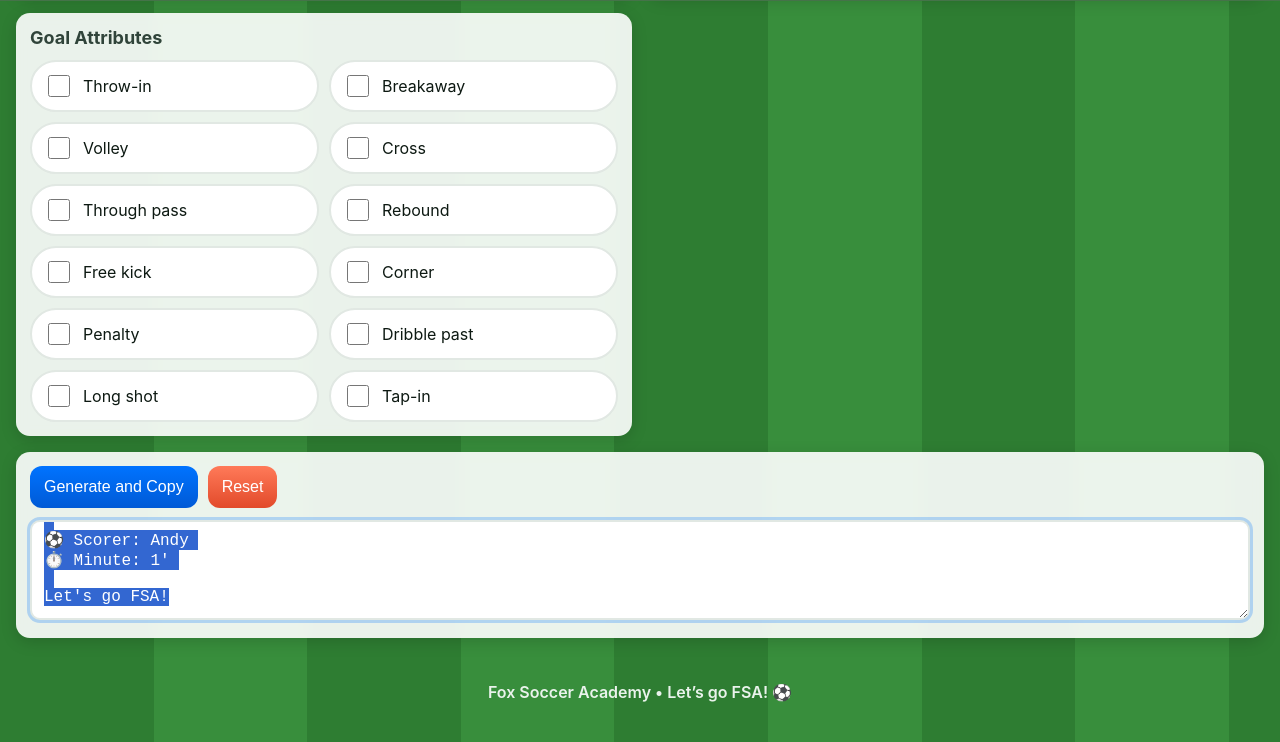
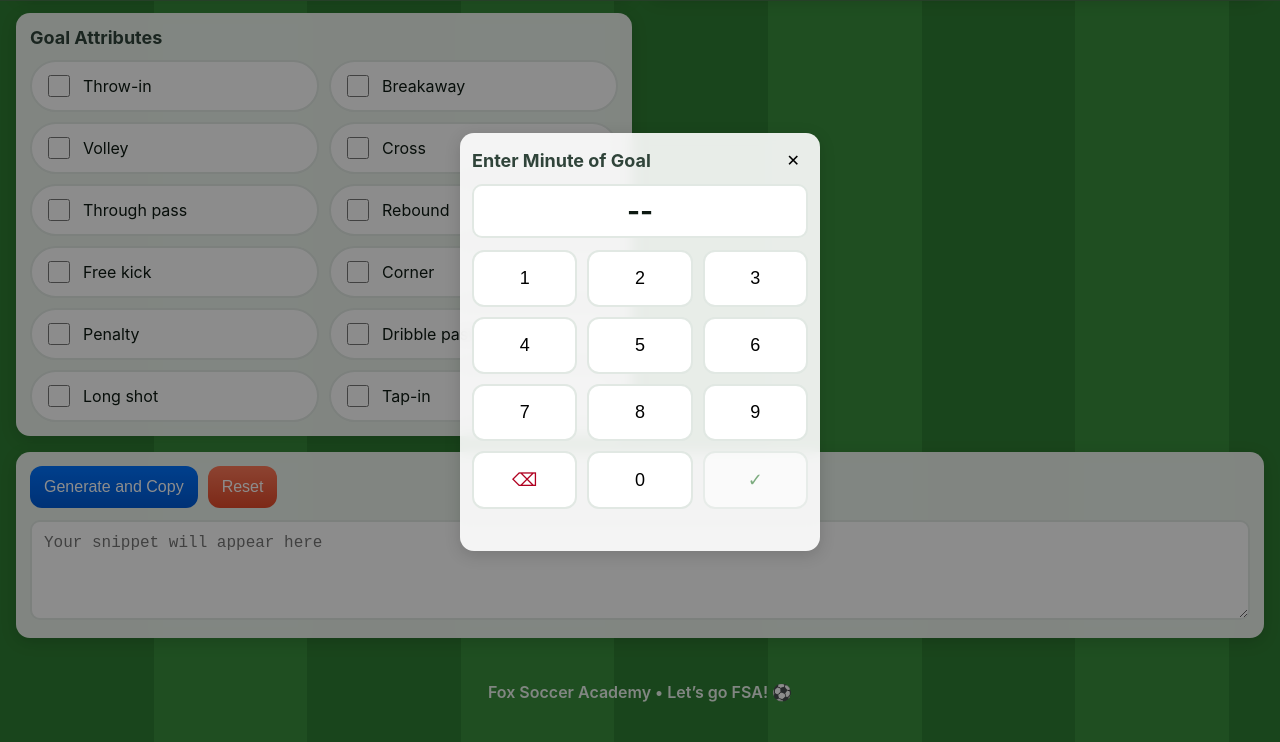
Before and after one commit to sheilnaik/fsa-goal-reporter, a plain HTML site: page index.html in a window 1280 px wide. Both pictures are taken after a click on the button "Generate and Copy". Shown: the part 484-1226 px from the top of the page. Drawn offline with Linux system fonts and the light colour scheme.

Commit message:
feat: implement minute entry modal with numpad for goal setting

```diff
--- a/index.html
+++ b/index.html
@@ -34,8 +34,9 @@
         </div>
 
         <div class="field">
-          <label for="minute">Minute</label>
-          <select id="minute" aria-label="Select minute of goal"></select>
+          <label for="minuteBtn">Minute</label>
+          <button id="minuteBtn" class="input-button" aria-haspopup="dialog" aria-controls="minuteModal">Set minute…</button>
+          <input type="hidden" id="minute" />
         </div>
       </section>
 
@@ -88,6 +89,31 @@
 
     <footer class="app-footer">Fox Soccer Academy • Let’s go FSA! ⚽️</footer>
 
+    <!-- Minute Numpad Modal -->
+    <div id="minuteModal" class="modal" role="dialog" aria-modal="true" aria-labelledby="minuteModalTitle" hidden>
+      <div class="modal-card">
+        <div class="modal-header">
+          <h3 id="minuteModalTitle">Enter Minute of Goal</h3>
+          <button class="icon-btn" id="minuteClose" aria-label="Close">✕</button>
+        </div>
+        <div class="numpad-display" id="numpadDisplay">--</div>
+        <div class="numpad-grid" id="numpad">
+          <button data-key="1">1</button>
+          <button data-key="2">2</button>
+          <button data-key="3">3</button>
+          <button data-key="4">4</button>
+          <button data-key="5">5</button>
+          <button data-key="6">6</button>
+          <button data-key="7">7</button>
+          <button data-key="8">8</button>
+          <button data-key="9">9</button>
+          <button data-action="backspace" class="danger-text" aria-label="Backspace">⌫</button>
+          <button data-key="0">0</button>
+          <button data-action="confirm" class="success-text" aria-label="Confirm">✓</button>
+        </div>
+        <div id="numpadError" class="numpad-error" role="alert" aria-live="polite"></div>
+      </div>
+    </div>
     <script src="script.js"></script>
     <script>
       if ('serviceWorker' in navigator) {
--- a/script.js
+++ b/script.js
@@ -33,6 +33,12 @@ const zoneNice = {
 const scorerEl = document.getElementById("scorer");
 const assistEl = document.getElementById("assist");
 const minuteEl = document.getElementById("minute");
+const minuteBtn = document.getElementById("minuteBtn");
+const minuteModal = document.getElementById("minuteModal");
+const minuteClose = document.getElementById("minuteClose");
+const numpad = document.getElementById("numpad");
+const numpadDisplay = document.getElementById("numpadDisplay");
+const numpadError = document.getElementById("numpadError");
 const outputEl = document.getElementById("output");
 const generateBtn = document.getElementById("generate");
 const resetBtn = document.getElementById("reset");
@@ -64,12 +70,73 @@ function populatePlayers() {
   });
 }
 
-function populateMinutes() {
-  for (let i = 1; i <= 50; i++) {
-    const o = document.createElement("option");
-    o.value = String(i);
-    o.textContent = String(i);
-    minuteEl.appendChild(o);
+// Minute entry via numpad modal
+let numpadBuffer = ""; // current typed value
+
+function openMinuteModal() {
+  // seed buffer from current minute value
+  numpadBuffer = minuteEl.value || "";
+  renderNumpad();
+  minuteModal.hidden = false;
+  // Focus first key for accessibility
+  const firstKey = numpad.querySelector('button[data-key="1"]');
+  if (firstKey) firstKey.focus();
+}
+
+function closeMinuteModal() {
+  minuteModal.hidden = true;
+  minuteBtn.focus();
+}
+
+function clampAndValidate(valStr) {
+  // normalize leading zeros (e.g., "05" -> 5)
+  const n = valStr === "" ? NaN : parseInt(valStr, 10);
+  const valid = Number.isFinite(n) && n > 0 && n < 60;
+  return { n, valid };
+}
+
+function renderNumpad() {
+  const { n, valid } = clampAndValidate(numpadBuffer);
+  numpadDisplay.textContent = numpadBuffer === "" ? "--" : String(n);
+  if (numpadBuffer === "") {
+    numpadError.textContent = "";
+  } else if (!valid) {
+    numpadError.textContent = "Enter a value 1–59";
+  } else {
+    numpadError.textContent = "";
+  }
+  // Enable/disable confirm button based on validity
+  const confirmBtn = numpad.querySelector('button[data-action="confirm"]');
+  if (confirmBtn) confirmBtn.disabled = !valid;
+}
+
+function handleNumpadClick(e) {
+  const t = e.target;
+  if (!(t instanceof HTMLElement)) return;
+  const key = t.getAttribute("data-key");
+  const action = t.getAttribute("data-action");
+  if (key !== null) {
+    // Append digit, limit raw length to 2
+    if (numpadBuffer.length < 2) {
+      numpadBuffer += key;
+    } else {
+      // Allow replacing buffer if first digit is 0, or ignore
+      // Keep it simple: ignore when at 2 digits
+    }
+    renderNumpad();
+  } else if (action === "backspace") {
+    numpadBuffer = numpadBuffer.slice(0, -1);
+    renderNumpad();
+  } else if (action === "confirm") {
+    const { n, valid } = clampAndValidate(numpadBuffer);
+    if (valid) {
+      minuteEl.value = String(n);
+      minuteBtn.textContent = `Minute: ${n}′`;
+      persistState();
+      closeMinuteModal();
+    } else {
+      renderNumpad();
+    }
   }
 }
 
@@ -166,6 +233,12 @@ function buildNarrative(zoneKey, attrsStr) {
 }
 
 async function onGenerate() {
+  // Ensure minute is valid before generating
+  const m = parseInt(minuteEl.value, 10);
+  if (!Number.isFinite(m) || m <= 0 || m >= 60) {
+    openMinuteModal();
+    return;
+  }
   const snippet = buildSnippet();
   outputEl.value = snippet;
   persistState();
@@ -211,8 +284,14 @@ function restoreState() {
     if (s.scorer) scorerEl.value = s.scorer;
     if (typeof s.assist === 'string') assistEl.value = s.assist;
     if (typeof s.minute === 'string') minuteEl.value = s.minute;
-    // Clamp minute if old state had 0
-    if (minuteEl.value === '' || minuteEl.value === '0') minuteEl.value = '1';
+    // Clamp minute to valid range or clear
+    const m = parseInt(minuteEl.value, 10);
+    if (!Number.isFinite(m) || m <= 0 || m >= 60) {
+      minuteEl.value = '';
+      minuteBtn.textContent = 'Set minute…';
+    } else {
+      minuteBtn.textContent = `Minute: ${m}′`;
+    }
     if (s.zone) {
       selectedZone = s.zone;
       const btn = document.querySelector(`.goal .zone[data-zone="${selectedZone}"]`);
@@ -238,7 +317,8 @@ function onReset() {
   // Clear selections
   scorerEl.selectedIndex = 0;
   assistEl.selectedIndex = 0;
-  minuteEl.selectedIndex = 0;
+  minuteEl.value = '';
+  minuteBtn.textContent = 'Set minute…';
   document.querySelectorAll('#attributes input[type="checkbox"]').forEach((c) => (c.checked = false));
   document.querySelectorAll('.goal .zone').forEach((b) => b.classList.remove('selected'));
   selectedZone = null;
@@ -250,14 +330,20 @@ function onReset() {
 
 // Init
 populatePlayers();
-populateMinutes();
 setupGoalZones();
 restoreState();
 generateBtn.addEventListener("click", onGenerate);
 resetBtn.addEventListener("click", onReset);
 
+// Minute modal wiring
+minuteBtn.addEventListener('click', openMinuteModal);
+minuteClose.addEventListener('click', closeMinuteModal);
+minuteModal.addEventListener('click', (e) => {
+  if (e.target === minuteModal) closeMinuteModal();
+});
+numpad.addEventListener('click', handleNumpadClick);
+
 // Persist on change
 scorerEl.addEventListener('change', persistState);
 assistEl.addEventListener('change', persistState);
-minuteEl.addEventListener('change', persistState);
 document.getElementById('attributes').addEventListener('change', persistState);
--- a/style.css
+++ b/style.css
@@ -101,8 +101,24 @@ button {
   border: none;
   cursor: pointer;
 }
+.input-button {
+  width: 100%;
+  padding: 12px;
+  border-radius: 10px;
+  border: 2px solid #e1e8e3;
+  background: #fff;
+  color: var(--ink);
+  text-align: left;
+}
+.input-button:focus { outline: 3px solid rgba(0,115,255,0.25); }
+.icon-btn { background: transparent; padding: 6px 8px; border-radius: 8px; }
+.icon-btn:hover { background: rgba(0,0,0,0.06); }
 .primary {
   background: linear-gradient(180deg, var(--accent), #005ad6);
+  color: var(--white);
+}
+.success {
+  background: linear-gradient(180deg, var(--green-2), var(--green-1));
   color: var(--white);
 }
 .secondary {
@@ -223,6 +239,67 @@ textarea#output {
   background: linear-gradient(180deg, #ff7a59, #e24a2a);
   color: #fff;
 }
+.danger-text { color: #b00020; }
+.success-text { color: var(--green-2); }
+
+/* Modal & Numpad */
+.modal {
+  position: fixed;
+  inset: 0;
+  background: rgba(0,0,0,0.45);
+  display: grid;
+  place-items: center;
+  padding: 16px;
+  z-index: 50;
+}
+.modal[hidden] { display: none !important; }
+.modal-card {
+  width: 100%;
+  max-width: 360px;
+  background: var(--card);
+  border-radius: 14px;
+  box-shadow: var(--shadow);
+  backdrop-filter: blur(6px);
+  padding: 12px 12px 16px;
+}
+.modal-header {
+  display: flex;
+  align-items: center;
+  justify-content: space-between;
+  margin-bottom: 8px;
+}
+.modal-header h3 { margin: 0; font-size: 18px; color: var(--ink-2); }
+
+.numpad-display {
+  text-align: center;
+  font-size: 28px;
+  font-weight: 700;
+  padding: 8px 12px;
+  background: #fff;
+  border: 2px solid #e1e8e3;
+  border-radius: 10px;
+  margin-bottom: 12px;
+}
+.numpad-grid {
+  display: grid;
+  grid-template-columns: repeat(3, 1fr);
+  gap: 10px;
+}
+.numpad-grid button {
+  padding: 16px 0;
+  font-size: 18px;
+  background: #fff;
+  border: 2px solid #e1e8e3;
+  border-radius: 12px;
+}
+.numpad-grid button.primary { color: #fff; border: none; }
+.numpad-error {
+  min-height: 18px;
+  color: #b00020;
+  font-size: 13px;
+  margin-top: 8px;
+  text-align: center;
+}
 
 @media (min-width: 720px) {
   .container { grid-template-columns: 1fr 1fr; }
```
